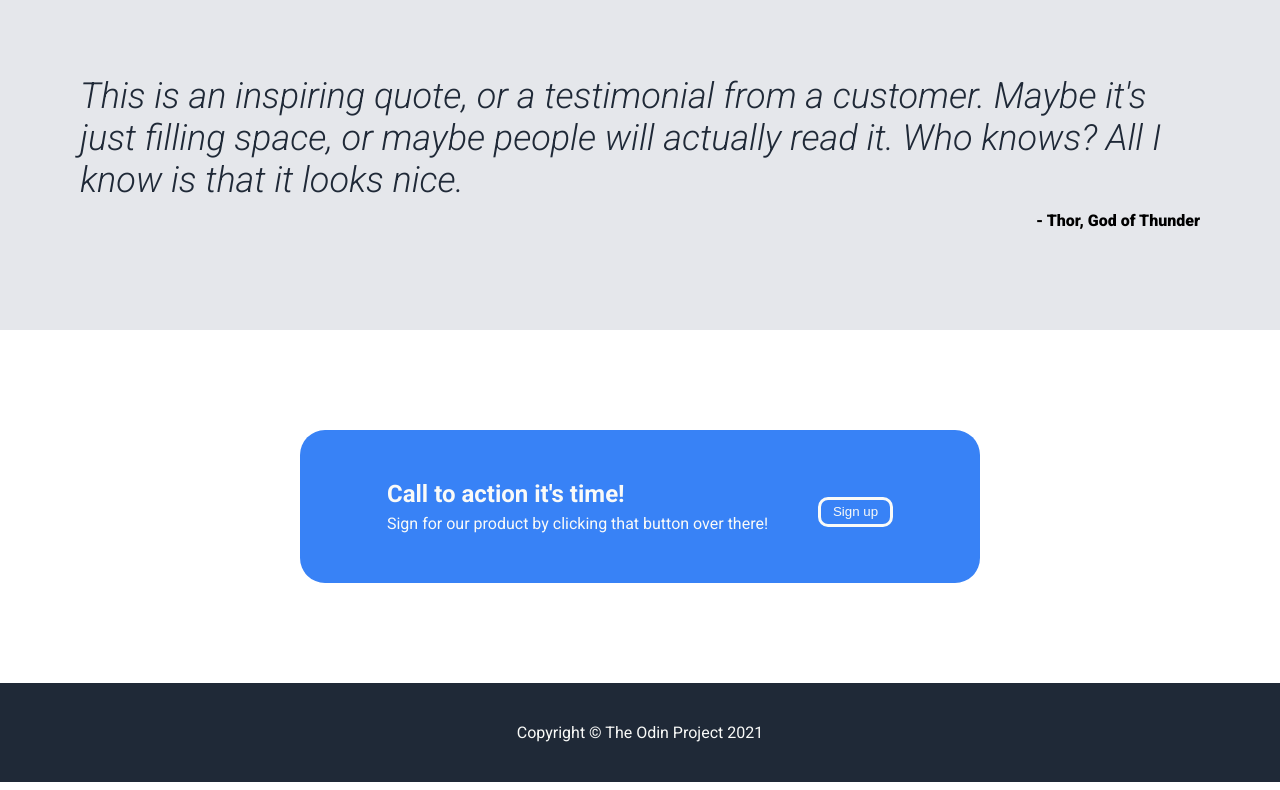
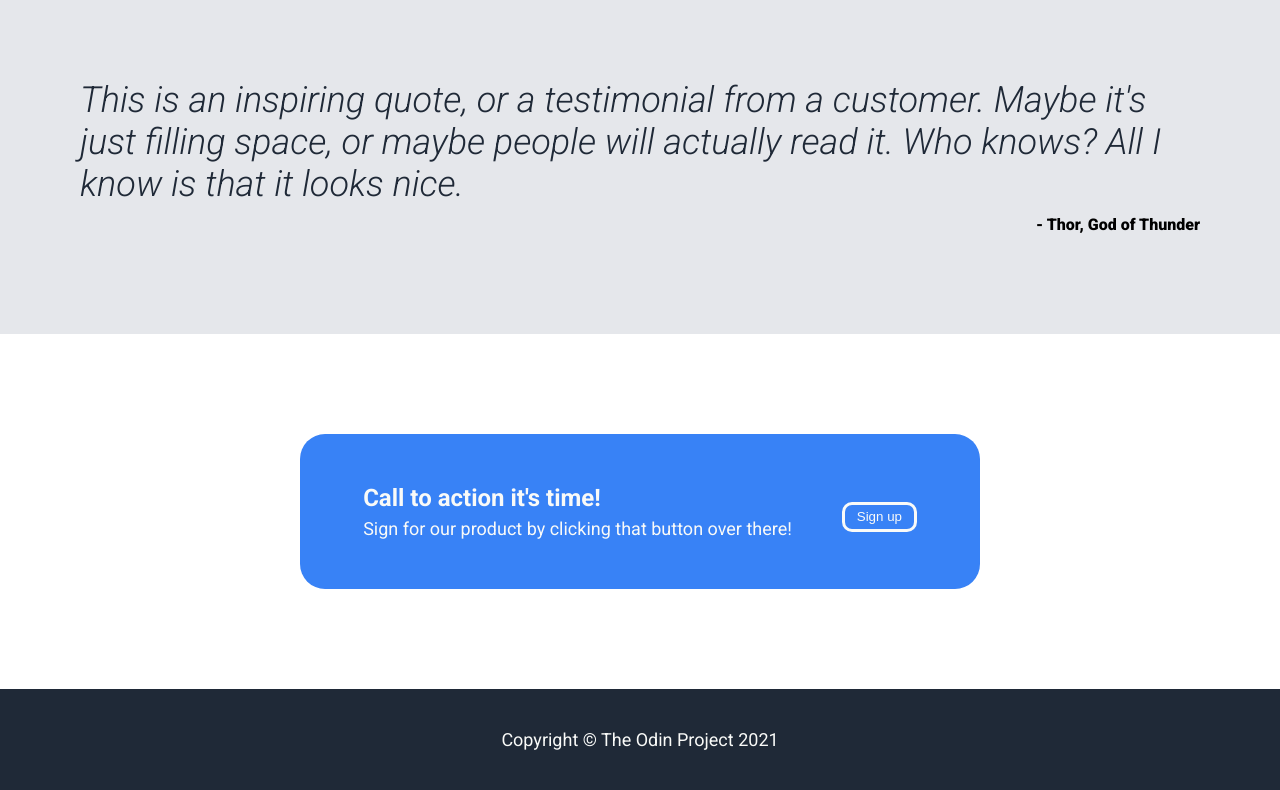
Before and after one commit to GillesKinet/odin-landing-page, a plain HTML site: page index.html in a window 1280 px wide. Shown: the part 698-1488 px from the top of the page. Drawn offline with Linux system fonts and the light colour scheme.

Commit message:
fix: font-size

```diff
--- a/styles.css
+++ b/styles.css
@@ -67,7 +67,7 @@ button {
 .header-awesome-content > button,
 .cta-section,
 .footer {
-  font-size: 18p;
+  font-size: 18px;
   color: #f9faf8;
 }
 
```
